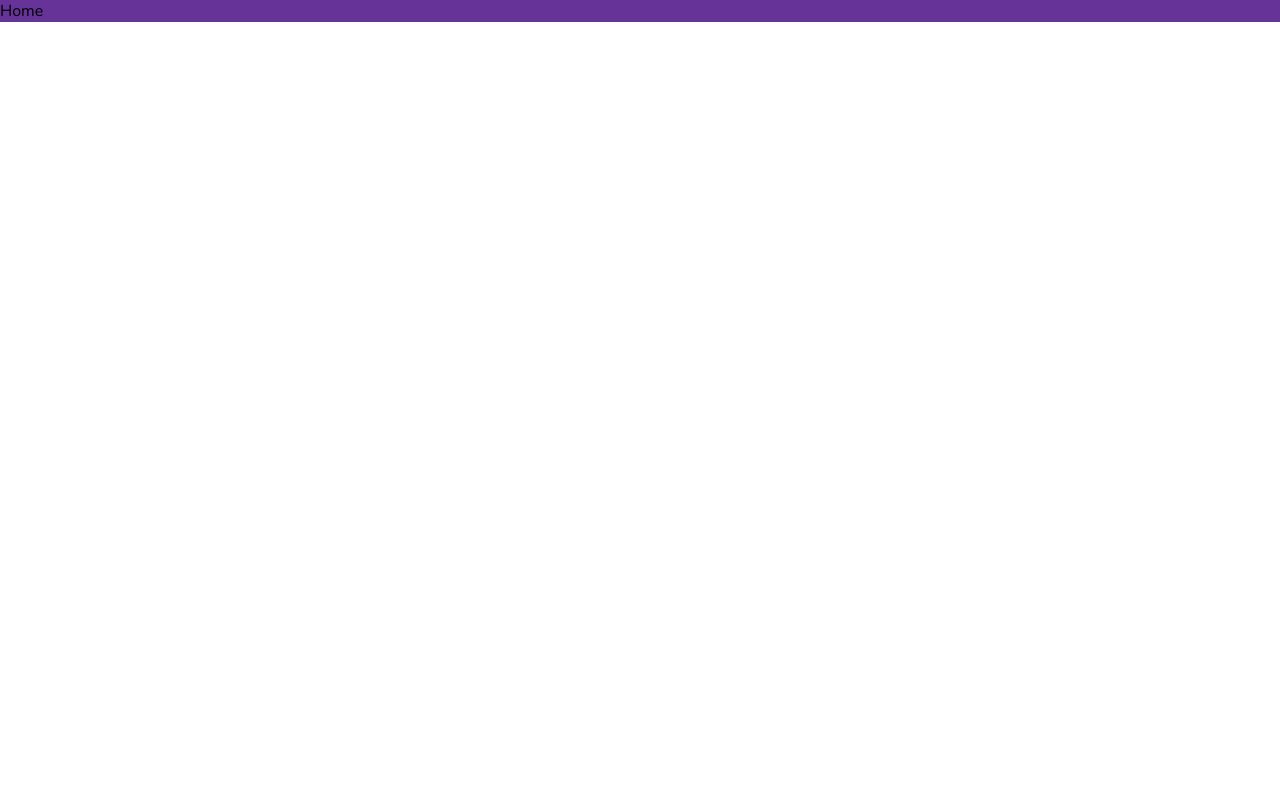
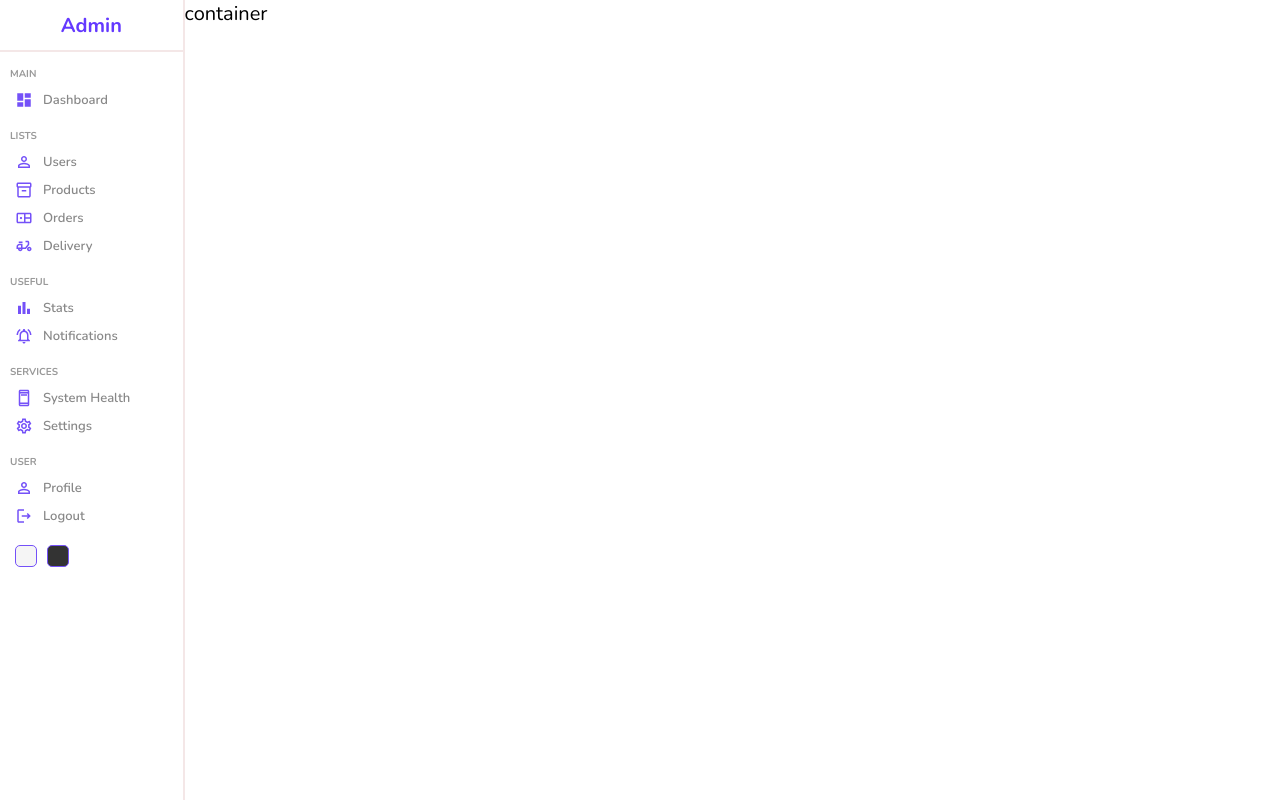
Before and after one commit to sandipswain/Admin-Panel, a React (Create React App) app: page / in a window 1280 px wide. Built offline with nearby package versions, Linux system fonts and the light colour scheme.

Commit message:
Built the sidebar component

```diff
--- a/package.json
+++ b/package.json
@@ -3,11 +3,16 @@
   "version": "0.1.0",
   "private": true,
   "dependencies": {
+    "@emotion/react": "^11.9.3",
+    "@emotion/styled": "^11.9.3",
+    "@mui/icons-material": "^5.8.4",
+    "@mui/material": "^5.9.0",
     "@testing-library/jest-dom": "^5.16.4",
     "@testing-library/react": "^13.3.0",
     "@testing-library/user-event": "^13.5.0",
     "react": "^18.2.0",
     "react-dom": "^18.2.0",
+    "react-router-dom": "^6.3.0",
     "react-scripts": "5.0.1",
     "sass": "^1.53.0",
     "web-vitals": "^2.1.4"
--- a/public/index.html
+++ b/public/index.html
@@ -14,6 +14,7 @@
     <style>*{
       font-family: 'Nunito', sans-serif;
       margin: 0;
+      font-size: 62.5%;
     }</style>
     <title>React Admin App</title>
   </head>
--- a/src/App.js
+++ b/src/App.js
@@ -1,10 +1,28 @@
 import Home from "./pages/home/Home";
+import { Routes, Route } from "react-router-dom";
+import Login from "./pages/login/Login";
+import List from "./pages/list/List";
+import New from "./pages/new/New";
+import Single from "./pages/single/Single";
 
 function App() {
   return (
-    <div className="App">
-      <Home />
-    </div>
+    <Routes>
+      <Route path="/">
+        <Route index element={<Home />} />
+        <Route path="login" element={<Login />} />
+        <Route path="users">
+          <Route index element={<List />} />
+          <Route path=":userId" element={<Single />} />
+          <Route path="new" element={<New />} />
+        </Route>
+        <Route path="products">
+          <Route index element={<List />} />
+          <Route path=":productId" element={<Single />} />
+          <Route path="new" element={<New />} />
+        </Route>
+      </Route>
+    </Routes>
   );
 }
 
--- /dev/null
+++ b/src/components/sidebar/Sidebar.js
@@ -0,0 +1,81 @@
+import "./sidebar.scss";
+import DashboardIcon from "@mui/icons-material/Dashboard";
+import PersonOutlineOutlinedIcon from "@mui/icons-material/PersonOutlineOutlined";
+import Inventory2OutlinedIcon from "@mui/icons-material/Inventory2Outlined";
+import BentoOutlinedIcon from "@mui/icons-material/BentoOutlined";
+import DeliveryDiningOutlinedIcon from "@mui/icons-material/DeliveryDiningOutlined";
+import BarChartOutlinedIcon from "@mui/icons-material/BarChartOutlined";
+import NotificationsActiveOutlinedIcon from "@mui/icons-material/NotificationsActiveOutlined";
+import AdUnitsOutlinedIcon from "@mui/icons-material/AdUnitsOutlined";
+import PermIdentityOutlinedIcon from "@mui/icons-material/PermIdentityOutlined";
+import LogoutOutlinedIcon from "@mui/icons-material/LogoutOutlined";
+import SettingsOutlinedIcon from "@mui/icons-material/SettingsOutlined";
+const Sidebar = () => {
+  return (
+    <div className="sidebar">
+      <div className="top">
+        <span className="logo">Admin</span>
+      </div>
+      <hr />
+      <div className="center">
+        <ul>
+          <p className="title">MAIN</p>
+          <li>
+            <DashboardIcon className="icon" />
+            <span>Dashboard</span>
+          </li>
+          <p className="title">LISTS</p>
+          <li>
+            <PersonOutlineOutlinedIcon className="icon" />
+            <span>Users</span>
+          </li>
+          <li>
+            <Inventory2OutlinedIcon className="icon" />
+            <span>Products</span>
+          </li>
+          <li>
+            <BentoOutlinedIcon className="icon" />
+            <span>Orders</span>
+          </li>
+          <li>
+            <DeliveryDiningOutlinedIcon className="icon" />
+            <span>Delivery</span>
+          </li>
+          <p className="title">USEFUL</p>
+          <li>
+            <BarChartOutlinedIcon className="icon" />
+            <span>Stats</span>
+          </li>
+          <li>
+            <NotificationsActiveOutlinedIcon className="icon" />
+            <span>Notifications</span>
+          </li>
+          <p className="title">SERVICES</p>
+          <li>
+            <AdUnitsOutlinedIcon className="icon" />
+            <span>System Health</span>
+          </li>
+          <li>
+            <SettingsOutlinedIcon className="icon" />
+            <span>Settings</span>
+          </li>
+          <p className="title">USER</p>
+          <li>
+            <PermIdentityOutlinedIcon className="icon" />
+            <span>Profile</span>
+          </li>
+          <li>
+            <LogoutOutlinedIcon className="icon" />
+            <span>Logout</span>
+          </li>
+        </ul>
+      </div>
+      <div className="bottom">
+        <div className="colorOption"></div>
+        <div className="colorOption"></div>
+      </div>
+    </div>
+  );
+};
+
+export default Sidebar;
--- /dev/null
+++ b/src/components/sidebar/sidebar.scss
@@ -0,0 +1,83 @@
+.sidebar {
+  flex: 1;
+  font-size: 2rem;
+  border-right: 2px solid rgb(244, 231, 231);
+  min-height: 100vh;
+  background-color: #fff;
+  .top {
+    height: 5rem;
+    display: flex;
+    font-size: 2rem;
+    align-items: center;
+    justify-content: center;
+    .logo {
+      font-size: 2rem;
+      font-weight: bold;
+      color: #6439ff;
+    }
+  }
+  .center {
+    padding-left: 1rem;
+    ul {
+      list-style: none;
+      padding: 0;
+      margin: 0;
+      .title {
+        font-size: 1rem;
+        font-weight: bold;
+        color: #999;
+        margin-top: 1.5rem;
+        margin-bottom: 0.5rem;
+      }
+      li {
+        font-size: 2.5rem;
+        font-weight: bold;
+        display: flex;
+        align-items: center;
+        padding: 0.5rem;
+        cursor: pointer;
+
+        &:hover {
+          background-color: #bfcbcc;
+        }
+        .icon {
+          font-size: 1.8rem;
+          color: #7451f8;
+        }
+        span {
+          font-size: 1.3rem;
+          font-weight: 600;
+          color: #888;
+          margin-left: 1rem;
+        }
+      }
+    }
+  }
+  .bottom {
+    display: flex;
+    align-items: center;
+    margin-left: 1rem;
+    margin-top: 1rem;
+    .colorOption {
+      margin: 0.5rem;
+      width: 2rem;
+      height: 2rem;
+      border-radius: 0.5rem;
+      border: 1px solid #7451f8;
+      cursor: pointer;
+      &:nth-child(1) {
+        background-color: whitesmoke;
+      }
+      &:nth-child(2) {
+        background-color: #333;
+      }
+      &:nth-child(3) {
+        background-color: darkblue;
+      }
+    }
+  }
+  hr {
+    height: 0;
+    border: 0.5px solid rgb(244, 231, 231);
+  }
+}
--- a/src/index.js
+++ b/src/index.js
@@ -1,10 +1,13 @@
 import React from "react";
 import ReactDOM from "react-dom/client";
 import App from "./App";
+import { BrowserRouter } from "react-router-dom";
 
 const root = ReactDOM.createRoot(document.getElementById("root"));
 root.render(
   <React.StrictMode>
-    <App />
+    <BrowserRouter>
+      <App />
+    </BrowserRouter>
   </React.StrictMode>
 );
--- a/src/pages/home/Home.js
+++ b/src/pages/home/Home.js
@@ -1,7 +1,13 @@
 import React from "react";
 import "./home.scss";
+import Sidebar from "./../../components/sidebar/Sidebar";
 const Home = () => {
-  return <div className="home">Home</div>;
+  return (
+    <div className="home">
+      <Sidebar />
+      <div className="homeContainer">container</div>
+    </div>
+  );
 };
 
 export default Home;
--- a/src/pages/home/home.scss
+++ b/src/pages/home/home.scss
@@ -1,3 +1,7 @@
 .home {
-  background-color: rebeccapurple;
+  display: flex;
+  .homeContainer {
+    flex: 6;
+    font-size: 2rem;
+  }
 }
```
Also changed, not shown: src/components/navbar/Navbar.js (added, +7 -0 lines), src/components/navbar/navbar.scss (added), 1 other file (tests, documents, lock files or other folders).
